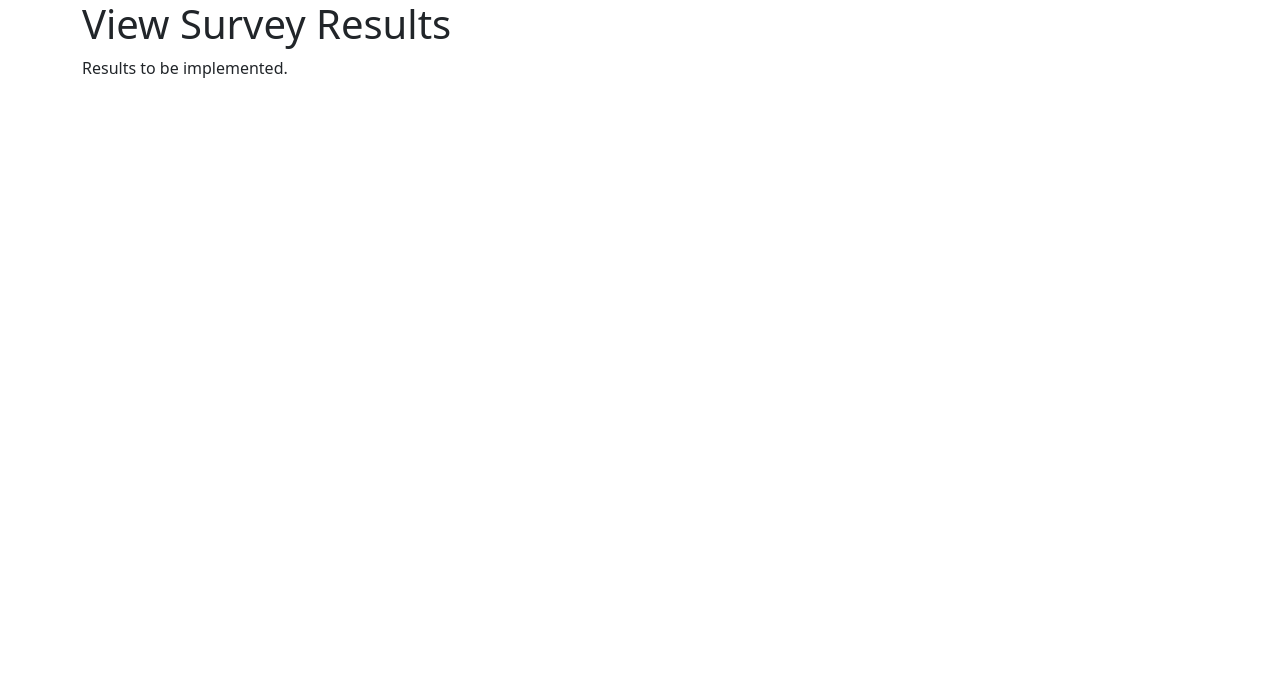
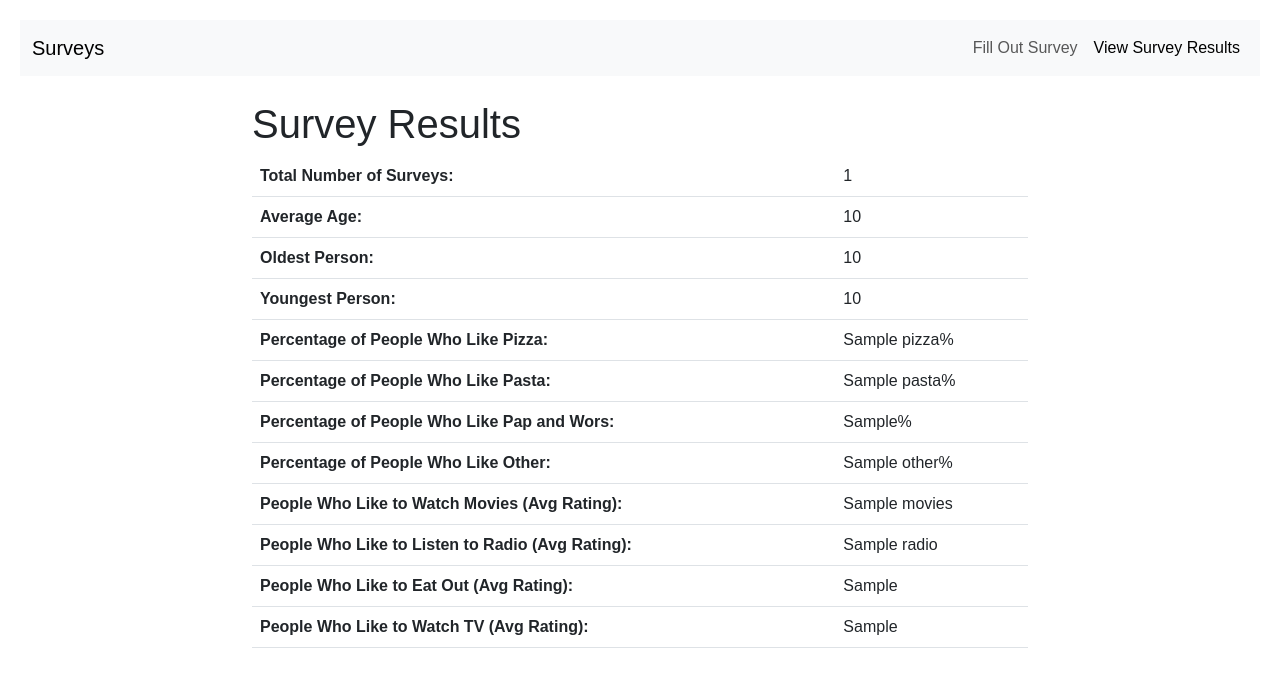
Before and after one commit to Naledi-starr/Web-Survey, a Flask app: template templates/results.html in a window 1280 px wide. Shown: the top 687 px of the page. Run offline with Flask 3, Linux system fonts and the light colour scheme; the template is opened without the code that fills it: most values are stand-ins (such as "Sample title", 1, 10 or a date in 2020).

Commit message:
Implemented View Survey Results page with statistics

```diff
--- a/app.py
+++ b/app.py
@@ -75,7 +75,49 @@ def survey():
 
 @app.route('/results')
 def results():
-    return render_template('results.html')
+    conn = get_db_connection()
+    surveys = conn.execute('SELECT * FROM surveys').fetchall()
+    total_surveys = len(surveys)
+
+    if total_surveys == 0:
+        conn.close()
+        return render_template('results.html', no_data=True)
+
+    # Calculate ages
+    ages = []
+    for survey in surveys:
+        dob = datetime.strptime(survey['date_of_birth'], '%Y-%m-%d')
+        age = (datetime.now() - dob).days / 365.25
+        ages.append(age)
+
+    avg_age = round(sum(ages) / total_surveys, 1) if ages else 0
+    oldest_age = round(max(ages), 1) if ages else 0
+    youngest_age = round(min(ages), 1) if ages else 0
+
+    # Calculate food percentages
+    food_counts = {'Pizza': 0, 'Pasta': 0, 'Pap and Wors': 0, 'Other': 0}
+    for survey in surveys:
+        foods = survey['favorite_foods'].split(',') if survey['favorite_foods'] else []
+        for food in foods:
+            if food in food_counts:
+                food_counts[food] += 1
+
+    food_percentages = {
+        food: round((count / total_surveys) * 100, 1) for food, count in food_counts.items()
+    }
+
+    # Calculate average ratings
+    avg_ratings = {
+        'movies': round(sum(survey['movies_rating'] for survey in surveys) / total_surveys, 1),
+        'radio': round(sum(survey['radio_rating'] for survey in surveys) / total_surveys, 1),
+        'eating_out': round(sum(survey['eating_out_rating'] for survey in surveys) / total_surveys, 1),
+        'tv': round(sum(survey['tv_rating'] for survey in surveys) / total_surveys, 1)
+    }
+
+    conn.close()
+    return render_template('results.html', no_data=False, total_surveys=total_surveys,
+                          avg_age=avg_age, oldest_age=oldest_age, youngest_age=youngest_age,
+                          food_percentages=food_percentages, avg_ratings=avg_ratings)
 
 if __name__ == '__main__':
     app.run(debug=True)
--- a/init_db.py
+++ b/init_db.py
@@ -3,8 +3,6 @@ import sqlite3
 def init_db():
     conn = sqlite3.connect('survey.db')
     cursor = conn.cursor()
-
-    # Create a table
     cursor.execute('''
         CREATE TABLE IF NOT EXISTS surveys (
             id INTEGER PRIMARY KEY AUTOINCREMENT,
@@ -19,7 +17,6 @@ def init_db():
             tv_rating INTEGER
         )
     ''')
-
     conn.commit()
     conn.close()
 
--- a/templates/results.html
+++ b/templates/results.html
@@ -3,11 +3,76 @@
 <head>
     <title>View Survey Results</title>
     <link href="https://cdn.jsdelivr.net/npm/bootstrap@5.3.0/dist/css/bootstrap.min.css" rel="stylesheet">
+    <link rel="stylesheet" href="{{ url_for('static', filename='style.css') }}">
 </head>
 <body>
-    <div class="container">
-        <h1>View Survey Results</h1>
-        <p>Results to be implemented.</p>
+    <nav class="navbar navbar-expand-lg navbar-light bg-light">
+        <div class="container-fluid">
+            <a class="navbar-brand" href="/">Surveys</a>
+            <div class="navbar-nav">
+                <a class="nav-link" href="/survey">Fill Out Survey</a>
+                <a class="nav-link active" href="/results">View Survey Results</a>
+            </div>
+        </div>
+    </nav>
+    <div class="container mt-4">
+        <h1>Survey Results</h1>
+        {% if no_data %}
+            <div class="alert alert-info" role="alert">
+                No Surveys Available
+            </div>
+        {% else %}
+            <table class="table">
+                <tr>
+                    <th>Total Number of Surveys:</th>
+                    <td>{{ total_surveys }}</td>
+                </tr>
+                <tr>
+                    <th>Average Age:</th>
+                    <td>{{ avg_age }}</td>
+                </tr>
+                <tr>
+                    <th>Oldest Person:</th>
+                    <td>{{ oldest_age }}</td>
+                </tr>
+                <tr>
+                    <th>Youngest Person:</th>
+                    <td>{{ youngest_age }}</td>
+                </tr>
+                <tr>
+                    <th>Percentage of People Who Like Pizza:</th>
+                    <td>{{ food_percentages['Pizza'] }}%</td>
+                </tr>
+                <tr>
+                    <th>Percentage of People Who Like Pasta:</th>
+                    <td>{{ food_percentages['Pasta'] }}%</td>
+                </tr>
+                <tr>
+                    <th>Percentage of People Who Like Pap and Wors:</th>
+                    <td>{{ food_percentages['Pap and Wors'] }}%</td>
+                </tr>
+                <tr>
+                    <th>Percentage of People Who Like Other:</th>
+                    <td>{{ food_percentages['Other'] }}%</td>
+                </tr>
+                <tr>
+                    <th>People Who Like to Watch Movies (Avg Rating):</th>
+                    <td>{{ avg_ratings['movies'] }}</td>
+                </tr>
+                <tr>
+                    <th>People Who Like to Listen to Radio (Avg Rating):</th>
+                    <td>{{ avg_ratings['radio'] }}</td>
+                </tr>
+                <tr>
+                    <th>People Who Like to Eat Out (Avg Rating):</th>
+                    <td>{{ avg_ratings['eating_out'] }}</td>
+                </tr>
+                <tr>
+                    <th>People Who Like to Watch TV (Avg Rating):</th>
+                    <td>{{ avg_ratings['tv'] }}</td>
+                </tr>
+            </table>
+        {% endif %}
     </div>
 </body>
 </html>
```
